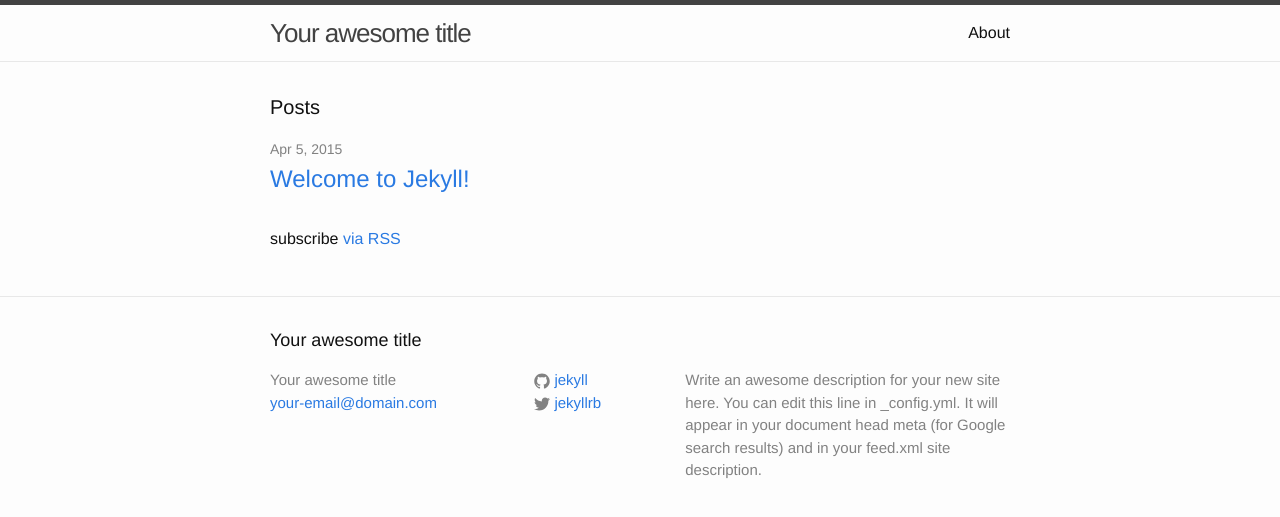
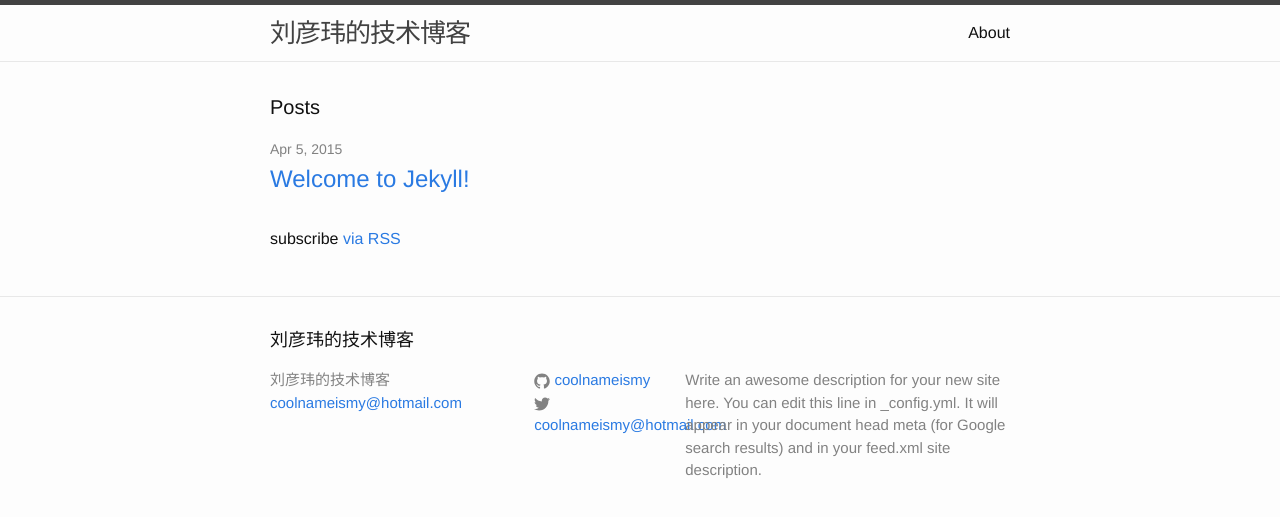
Before and after one commit to coolnameismy/coolnameismy.github.io, a Jekyll site: the page built from index.html, in a window 1280 px wide. Shown: the top 517 px of the page. Built offline with Jekyll 4.4.1, drawn with Linux system fonts in a browser that asks for light colours; Markdown is read by kramdown in place of the engine named in the settings; the list of posts is cut into pages by our own code.

Commit message:
修改配置

```diff
--- a/_config.yml
+++ b/_config.yml
@@ -1,14 +1,27 @@
 # Site settings
-title: Your awesome title
-email: your-email@domain.com
+title: 刘彦玮的技术博客
+email: coolnameismy@hotmail.com
 description: > # this means to ignore newlines until "baseurl:"
   Write an awesome description for your new site here. You can edit this
   line in _config.yml. It will appear in your document head meta (for
   Google search results) and in your feed.xml site description.
 baseurl: "" # the subpath of your site, e.g. /blog/
 url: "http://yourdomain.com" # the base hostname & protocol for your site
-twitter_username: jekyllrb
-github_username:  jekyll
+twitter_username: coolnameismy@hotmail.com
+github_username:  coolnameismy
 
 # Build settings
-markdown: kramdown
+#markdown: kramdown
+permalink: /:year/:month/:day/:title.html   #博文的固定链接
+paginate: 10                                #分页时每页博文数量
+author:                                     #自定义常亮
+  name: 刘彦玮
+  email: coolnameismy@hotmail.com
+  link: http://liuyanwei.jumppo.com/
+title: 刘彦玮的技术博客                             #自定义常量
+locals:                                     #自定义常量
+  tags: 标签
+  about: 关于
+active: 技术                                 #自定义常量
+subscribe_rss: /pages/atom.xml              #订阅地址
+markdown: redcarpet                         #markdown解释器
```
